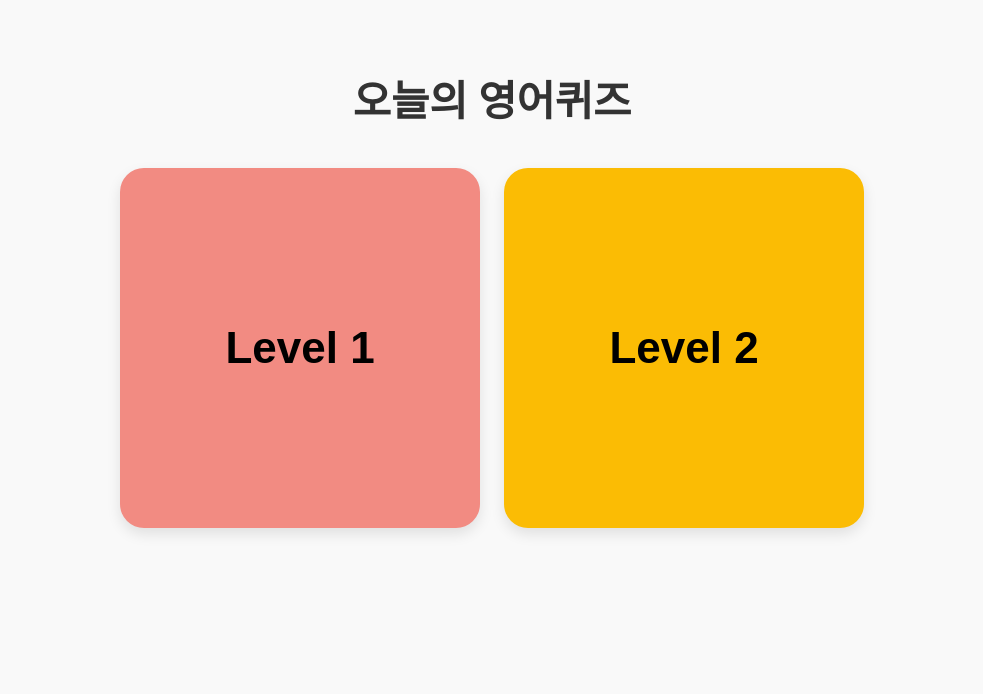
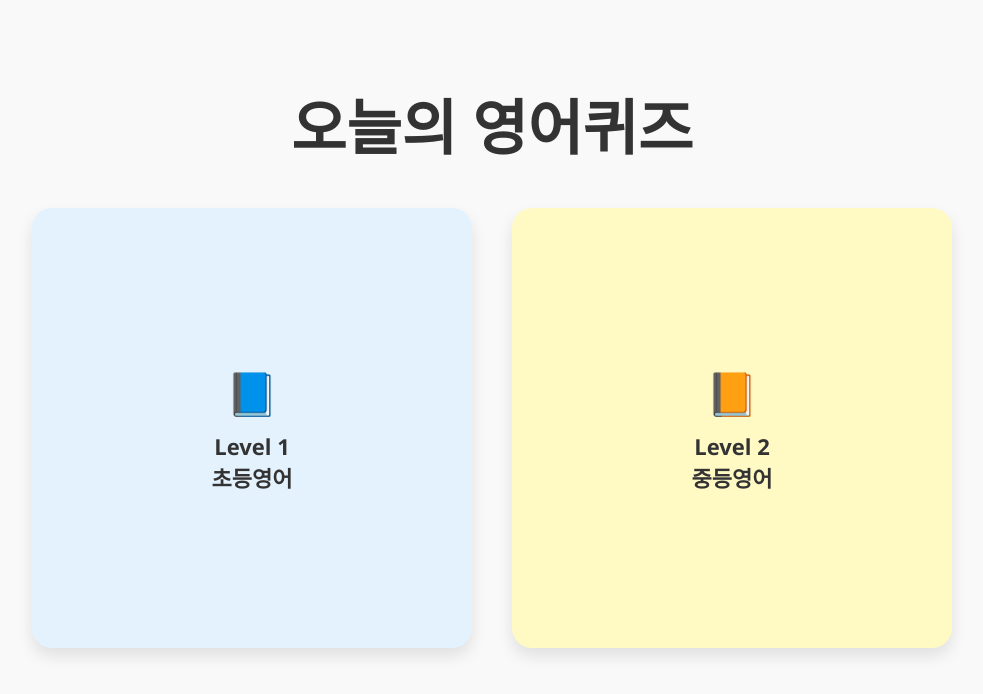
Before and after one commit to GGulzeng/english, a plain HTML site: page index.html in a window 1280 px wide. Shown: the whole page, without its empty margins (148-1131 px from the left). Drawn offline with Linux system fonts and the light colour scheme.

Commit message:
Add files via upload

```diff
--- a/index.html
+++ b/index.html
@@ -1,7 +1,8 @@
 <!DOCTYPE html>
+
 <html lang="ko">
 <head>
-  <meta charset="UTF-8" />
+<meta charset="utf-8"/>
 <title>퀴즈</title>
 <style>
     body {
@@ -12,7 +13,7 @@
       background-color: #f9f9f9;
     }
     h1 {
-      font-size: 2.6em;
+      font-size: 60px;
       margin-bottom: 30px;
       font-weight: bold;
       color: #333;
@@ -20,19 +21,25 @@
     #main-menu {
       display: flex;
       justify-content: center;
-      gap: 24px;
+      gap: 40px;
       margin-top: 40px;
     }
     #main-menu button {
-      width: 360px;
-      height: 360px;
-      font-size: 44px;
+        width: 400px;
+      height: 400px;
+      border-radius: 20px;
+      box-shadow: 0 8px 16px rgba(0,0,0,0.1);
+      background-color: #ffffff;
+      padding: 20px;
+      font-size: 22px;
       font-weight: bold;
-      border-radius: 24px;
-      border: none;
+      color: #333;
       cursor: pointer;
-      color: #000;
-      box-shadow: 0 6px 14px rgba(0, 0, 0, 0.1);
+      transition: transform 0.2s ease;
+      display: flex;
+      flex-direction: column;
+      justify-content: center;
+      align-items: center;
     }
     #main-menu button:nth-child(1) { background-color: #f28b82; }
     #main-menu button:nth-child(2) { background-color: #fbbc04; }
@@ -119,13 +126,59 @@
       color: #888;
       margin-top: 20px;
     }
+
+    #main-menu {
+      display: flex;
+      justify-content: center;
+      align-items: center;
+      flex-wrap: wrap;
+      gap: 40px;
+    }
+
+    .level-card { width: 400px;
+      height: 400px;
+      border-radius: 20px;
+      box-shadow: 0 8px 16px rgba(0,0,0,0.1);
+      background-color: #ffffff;
+      padding: 20px;
+      font-size: 22px;
+      font-weight: bold;
+      color: #333;
+      cursor: pointer;
+      transition: transform 0.2s ease;
+      display: flex;
+      flex-direction: column;
+      justify-content: center;
+      align-items: center;
+    }
+
+    .level-card:hover {
+     transform: translateY(-8px);
+    }
+
+    .easy { background-color: #e3f2fd; }
+    .medium { background-color: #fff9c4; }
+    .emoji {
+      font-size: 42px;
+      margin-bottom: 10px;
+    .description {
+       font-size: 16px;
+      font-weight: normal;
+      margin-top: 8px;
 </style>
 </head>
 <body>
-  <h1>오늘의 영어퀴즈</h1>
-  <div id="main-menu">
-    <button onclick="startQuiz('elementary')">Level 1</button>
-    <button onclick="startQuiz('middle')">Level 2</button>
+<h1>오늘의 영어퀴즈</h1><div id="main-menu">
+<div class="level-card easy" onclick="startQuiz('elementary')">
+<div class="emoji">📘</div>
+      Level 1<br/>
+<div class="description">초등영어</div>
+</div>
+<div class="level-card medium" onclick="startQuiz('middle')">
+<div class="emoji">📙</div>
+      Level 2<br/>
+<div class="description">중등영어</div>
+</div>
 </div>
 
 <div id="quiz-screen" style="display: none;">
@@ -134,7 +187,6 @@
 <div id="quiz-box"></div>
 <div id="feedback"></div>
 </div>
-
 <div id="result-modal">
 <div class="modal-box">
 <div id="result-icon">🎉</div>
@@ -143,11 +195,9 @@
 <p class="next-info">10초 후 메인화면으로 돌아갑니다...</p>
 </div>
 </div>
-
 <audio id="correct-audio" src="정답.mp3"></audio>
 <audio id="wrong-audio" src="오답.mp3"></audio>
 <audio id="cheer-audio" src="초등학생 환호소리.mp3"></audio>
-
 <script src="quizzes.js"></script>
 <script>
     let currentLevel = '';
```
Lines whose indentation alone changed are shown as unchanged.
